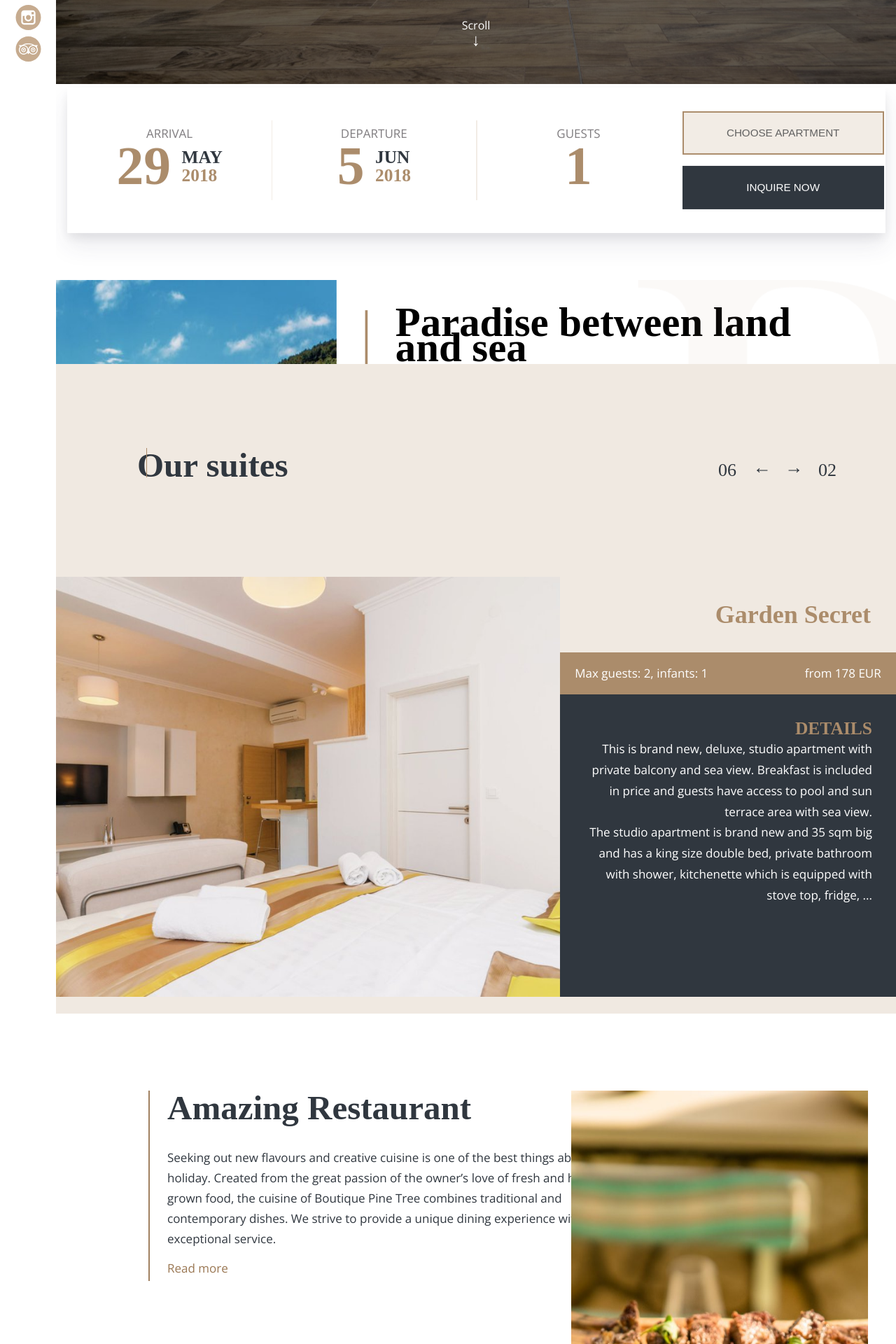
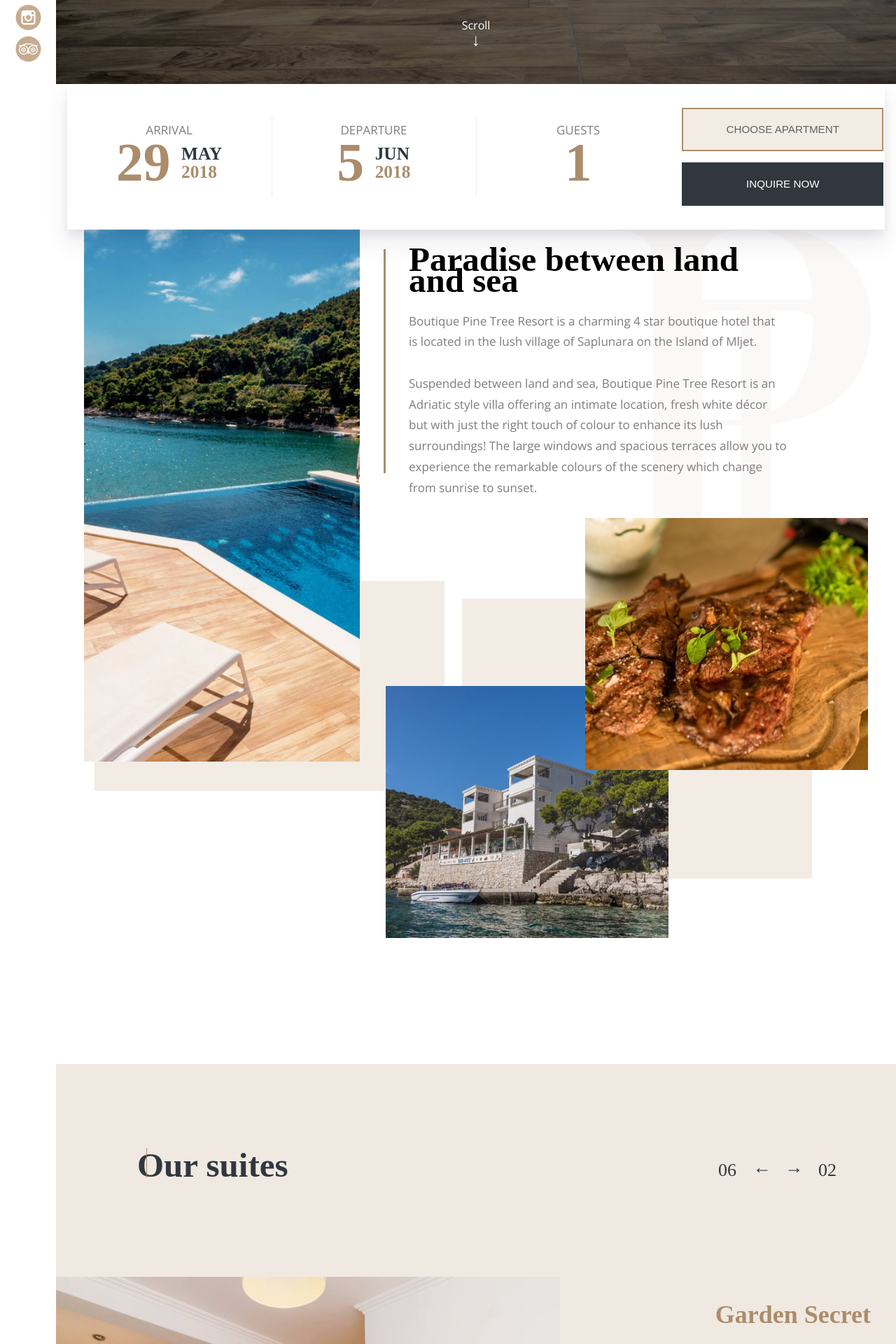
Before and after one commit to devmtn-condorental-clone/condorental-clone, a React (Create React App) app: page /#/ in a window 1280 px wide. Shown: the part 680-2600 px from the top of the page at 70% size. Built offline with nearby package versions, Linux system fonts and the light colour scheme; a web font is replaced by a local one.

Commit message:
animations done, need some tweaking

```diff
--- a/src/components/Home.js
+++ b/src/components/Home.js
@@ -30,11 +30,11 @@ class Home extends Component {
             <Header/>
             <HeaderModal/>
             <section id="main-content">
-                <section className="parallax_1">
+                {/* <section className="parallax_1"> */}
                     <Welcome/>
                     <Booking />
                     <Paradise />
-                </section>
+                {/* </section> */}
                 <OurSuites />
                 <Restaurant/>
                 <Quote/>
--- a/src/components/OurSuites.js
+++ b/src/components/OurSuites.js
@@ -1,7 +1,16 @@
 import React, { Component } from 'react'
 import '../style/oursuites.css'
+import AOS from 'aos';
+import 'aos/dist/aos.css';
 
 class OurSuites extends Component{
+    componentDidMount(){
+        AOS.init()
+    }
+
+    componentDidUpdate(){
+        AOS.refresh()
+    }
     render() {
         return(
             <section className="our-suites-comp">
@@ -19,16 +28,18 @@ class OurSuites extends Component{
                     </div>
                 </div>
                 <section className="suites-info">
+                    <div data-aos-anchor=".suites-head" data-aos-delay="500" data-aos-anchor-placement="top-top" data-aos-once="true" data-aos="unveil" className="img-cover"/>
                     <div className="suites-img" alt="Condo Master Bedroom"/>
                     <div className="suite-detailed-info">
-                        <h4>Garden Secret</h4>
-                        <div className="guest-price-info">
+                        <div data-aos-anchor=".suites-head" data-aos-anchor-placement="bottom-center" data-aos-once="true" data-aos="fadeIn"  className="before-details"/>
+                        <h4 data-aos-anchor=".suites-head"  data-aos-anchor-placement="top-top" data-aos-once="true" data-aos="fade-up" data-aos-delay="500" >Garden Secret</h4>
+                        <div data-aos-anchor=".suites-head" data-aos-anchor-placement="top-top" data-aos-once="true" data-aos="fade-up" data-aos-delay="600" className="guest-price-info">
                             <p className="guest-capacity">Max guests: 2, infants: 1</p>
                             <p className="price">from 178 EUR</p>
                         </div>
                         <div className="details-box">
-                            <h5>DETAILS</h5>
-                            <p>This is brand new, deluxe, studio apartment with private balcony and sea view. Breakfast is included in price and guests have access to pool and sun terrace area with sea view. <br />The studio apartment is brand new and 35 sqm big and has a king size double bed, private bathroom with shower, kitchenette which is equipped with stove top, fridge, ...</p>
+                            <h5 data-aos-anchor=".suites-head" data-aos-delay="600" data-aos-anchor-placement="top-top" data-aos-once="true" data-aos="fade-up" >DETAILS</h5>
+                            <p data-aos-anchor=".suites-head" data-aos-delay="600" data-aos-anchor-placement="top-top" data-aos-once="true" data-aos="fade-up" >This is brand new, deluxe, studio apartment with private balcony and sea view. Breakfast is included in price and guests have access to pool and sun terrace area with sea view. <br />The studio apartment is brand new and 35 sqm big and has a king size double bed, private bathroom with shower, kitchenette which is equipped with stove top, fridge, ...</p>
                         </div>
                     </div>
                 </section>
--- a/src/components/Paradise.js
+++ b/src/components/Paradise.js
@@ -4,26 +4,46 @@ import leftimg from '../style/images/paradise_left.jpg'
 import centerImg from '../style/images/paradise_center.jpg'
 import parSteak from '../style/images/paradise_steak.jpg'
 import bgImg from '../style/images/paradise_background_p.png'
+import AOS from 'aos';
+import 'aos/dist/aos.css';
 
 class Paradise extends Component{
+    componentDidMount(){
+        AOS.init({
+            duration: 1000
+        })
+    }
+
+    componentDidUpdate(){
+        AOS.refresh()
+    }
     render() {
         return(
-            <section className="parallax_paradise_cont">
+            // <section className="parallax_paradise_cont">
                 <section className="paradise-comp">
-                    <img className="pool-img" src={leftimg} alt="Pool View"/>
+                    <div className="pool-img-box">
+                        <div data-aos-anchor=".paradise-content" data-aos-anchor-placement="top-center" data-aos="slideDown" className="pool-shadow"/>
+                        <div data-aos-anchor=".paradise-content" data-aos-anchor-placement="top-center" data-aos-delay="500" data-aos="slideDown" className="pool-img" style={{backgroundImage: `url(${leftimg})`}} alt="Pool View"/>
+                    </div>
                     <div className="left-shadow shadow"/>
                     <div className="right-shadow shadow"/>
-                    <img className="building-img" src={centerImg} alt="Building View From Water"/>
-                    <img className="steak-img" src={parSteak} alt="Juicy Garnished Steak"/>
+                    <div className="building-box">
+                        <div data-aos-anchor=".paradise-content" data-aos-anchor-placement="top-center" data-aos="slideDown"  className="building-shadow"/>
+                        <div data-aos-anchor=".paradise-content" data-aos-anchor-placement="top-center" data-aos-delay="500" data-aos="slideDown"  className="building-img" style={{backgroundImage: `url(${centerImg})`}} alt="Building View From Water"/>
+                    </div>
+                    <div className="steak-box">
+                        <div data-aos-anchor=".paradise-content" data-aos-anchor-placement="top-center" data-aos="slideDown"  className="steak-shadow"/>
+                        <div data-aos-anchor=".paradise-content" data-aos-anchor-placement="top-center" data-aos-delay="500" data-aos="slideDown"  className="steak-img" style={{backgroundImage: `url(${parSteak})`}} alt="Juicy Garnished Steak"/>
+                    </div>
                     <img className="bg-img" src={bgImg} alt="Pine Tree Watermark"/>
                     <section className="paradise-content">
-                        <h2>Paradise between land and sea</h2>
-                        <p>Boutique Pine Tree Resort is a charming 4 star boutique hotel that is located in the lush village of Saplunara on the Island of Mljet.</p>
+                        <h2 data-aos="fade-up" data-aos-once="true" data-aos-anchor=".paradise-content" data-aos-duration="500" >Paradise between land and sea</h2>
+                        <p data-aos="fade-up" data-aos-once="true" data-aos-anchor=".paradise-content" data-aos-delay="100" data-aos-duration="500">Boutique Pine Tree Resort is a charming 4 star boutique hotel that is located in the lush village of Saplunara on the Island of Mljet.</p>
                         <br />
-                        <p>Suspended between land and sea, Boutique Pine Tree Resort is an Adriatic style villa offering an intimate location, fresh white décor but with just the right touch of colour to enhance its lush surroundings! The large windows and spacious terraces allow you to experience the remarkable colours of the scenery which change from sunrise to sunset.</p>
+                        <p data-aos="fade-up" data-aos-once="true" data-aos-delay="200" data-aos-anchor=".paradise-content" data-aos-duration="500">Suspended between land and sea, Boutique Pine Tree Resort is an Adriatic style villa offering an intimate location, fresh white décor but with just the right touch of colour to enhance its lush surroundings! The large windows and spacious terraces allow you to experience the remarkable colours of the scenery which change from sunrise to sunset.</p>
                     </section>
                 </section>
-            </section>
+            // </section>
         )
     }
 }
--- a/src/style/oursuites.scss
+++ b/src/style/oursuites.scss
@@ -1,10 +1,11 @@
 $nvblu: #30373f;
 $goldyLox: #ab8c6b;
+$bgColor: #f0e9e1;
 $ariba: 'Abhaya Libre', serif;
 .our-suites-comp{
-    height: 116vh;
+    height: 123.5vh;
     // width: 100%;
-    background-color: #f0e9e1;
+    background-color: $bgColor;
     .suites-head{
         position: relative;
         height: 19rem;
@@ -71,6 +72,16 @@ $ariba: 'Abhaya Libre', serif;
     .suites-info{
         display: flex;
         width: 100%;
+        position: relative;
+        .img-cover{
+            z-index: 2;
+            position: absolute;
+            bottom: 0;
+            left: 0;
+            background-color: $bgColor;
+            height: 100%;
+            width: 60%;
+        }
         div.suites-img{
             background: url('./images/suites_real_img.jpg') top;
             background-size: cover;
@@ -79,20 +90,63 @@ $ariba: 'Abhaya Libre', serif;
             cursor: pointer;
             transition: background-color 0.25s ease-in-out;
         }
+        .img-cover[data-aos="unveil"]
+        {
+            height: 37.5rem;
+            transition-property: height;
+            transition-timing-function: cubic-bezier(0.23, 1, 0.320, 1);
+            &.aos-animate {
+                height: 0;
+            }
+        }
+        // div.suites-img[data-aos="slideDown"]
+        // {
+        //     margin-bottom: 37.5rem;
+        //     transition-property: margin-bottom;
+        //     transition-timing-function: cubic-bezier(0.23, 1, 0.320, 1);
+        //     &.aos-animate {
+        //         margin-bottom: 0;
+        //     }
+        // }
         div.suites-img:hover{
             background-color: rgba(48,55,63,0.5);
             background-blend-mode: multiply;
         }
         .suite-detailed-info{
             width: 40%;
+            position: relative;
             h4{
+                background-color: $bgColor;
                 font-size: 2.25em;
                 font-family: $ariba;
                 color: $goldyLox;
                 text-align: right;
                 padding: 1em;
                 cursor: pointer;
+                // opacity: 0;
             }
+        //     h4[data-aos="slideUp"]{
+        //     margin-top: 10%;
+        //     opacity: 0;
+        //     transition-property: margin-top, opacity;
+        //     transition-timing-function: cubic-bezier(0.23, 1, 0.320, 1);
+        //     &.aos-animate{
+        //         margin-top: 0;
+        //         opacity: 1;
+        //     }
+        // }
+            // .guest-price-info[data-aos="slideUp"],
+            // .details-box h5[data-aos="slideUp"],
+            // .details-box p[data-aos="slideUp"]{
+            //     margin-top: 15%;
+            //     opacity: 0;
+            //     transition-property: margin-top, opacity;
+            //     transition-timing-function: cubic-bezier(0.23, 1, 0.320, 1);
+            //     &.aos-animate{
+            //         margin-top: 0;
+            //         opacity: 1;
+            //     }
+            // }
             h4:hover{
                 color: $nvblu;
             }
@@ -104,23 +158,45 @@ $ariba: 'Abhaya Libre', serif;
                 padding: 1.25em;
                 align-items: center;
                 font-size: 1.0625em;
+                // opacity: 0;
+
             }
             .details-box{
                 padding: 2em;
-                background-color: $nvblu;
                 color: white;
                 line-height: 175%;
                 font-size: 1.0625em;
                 text-align: right;
                 width: 100%;
+                position: relative;
                 h5{
                     font-size: 1.5em;
                     font-family: $ariba;
                     color: $goldyLox;
+                    opacity: 0;
                 }
-                height: 100%;
+                height: 27.05rem;
             }
             overflow: hidden;
         }
+        .suite-detailed-info .before-details{
+            width: 100%;
+            height: 100%;
+            background-color: $nvblu;
+            position: absolute;
+            top: 0;
+            left: 0;
+            bottom: 0;
+            right: 0;
+            opacity: 0;
+        }
+        .suite-detailed-info .before-details[data-aos="fadeIn"]{
+            opacity: 0;
+            transition-property: opacity;
+            transition-timing-function: cubic-bezier(0.23, 1, 0.320, 1);
+            &.aos-animate{
+                opacity: 1;
+            }
+        }
     }
 }
--- a/src/style/paradise.scss
+++ b/src/style/paradise.scss
@@ -1,11 +1,20 @@
 $nvblu: #30373f;
 $goldyLox: #ab8c6b;
-.parallax_paradise_cont{
-    position: absolute;
-    top: 100vh
+$shadowColor: #f2ece5;
+@keyframes slide-down{
+    from{
+        height: 0%;
+    }
+    to{
+        height: 48rem;
+    }
 }
+// .parallax_paradise_cont{
+//     position: absolute;
+//     top: 100vh
+// }
 .paradise-comp{
-    // margin-top: 50vh;
+    margin-top: 25vh;
     // padding-top: 50vh;
     height: 150vh;
     position: relative;
@@ -17,11 +26,36 @@ $goldyLox: #ab8c6b;
         width: auto;
         right: 3%;
     }
+    .pool-img-box{
+        width: 25.27rem;
+        position: absolute;
+        left: 2.5%;
+        height: 48rem;
+        overflow-y: hidden;
+        overflow-x: hidden;
+    }
+    .pool-shadow[data-aos="slideDown"], .pool-img[data-aos="slideDown"] {
+        top: -48rem;
+        transition-property: top;
+        transition-timing-function: cubic-bezier(0.23, 1, 0.320, 1);
+        &.aos-animate {
+            top: 0;
+        }
+    }
     .pool-img{
+        background-position: center;
+        background-size: cover
+    }
+    .pool-img, .pool-shadow{
+        top: -48rem;
+        width: 25.27rem;
+        height: 48rem;
         position: absolute;
         left: 2.5%;
         z-index: 3;
-        height: 48rem;
+    }
+    .pool-shadow, .building-shadow, .steak-shadow{
+        background-color: $shadowColor;
     }
     .paradise-content{
         float: right;
@@ -47,21 +81,67 @@ $goldyLox: #ab8c6b;
         left: 39%;
         height: 20rem;
     }
+    .building-box{
+        height: 22.5rem;
+        width: 25.27rem;
+        position: absolute;
+        top: 55%;
+        left: 39.25%;
+    }
+    .building-box, .steak-box{
+        overflow-y: hidden;
+        overflow-x: hidden;
+        height: 22.5rem;
+        width: 25.27rem;
+        position: absolute;
+    }
     .building-img{
+        background-position: center;
+        background-size: cover;
+    }
+    .building-img[data-aos="slideDown"],
+    .building-shadow[data-aos="slideDown"]
+    {
+        top: -22.5rem;
+        transition-property: top;
+        transition-timing-function: cubic-bezier(0.23, 1, 0.320, 1);
+        &.aos-animate {
+            top: 0;
+        }
+    }
+    .steak-box{
+        height: 22.5rem;
+        width: 25.27rem;
         position: absolute;
-        left: 39.25%;
-        top: 55%;
+        top: 35%;
+        right: 3.35%;
+    }
+    .steak-img{
+        background-position: center;
+        background-size: cover;
+    }
+    .steak-img[data-aos="slideDown"],
+    .steak-shadow[data-aos="slideDown"]
+    {
+        top: -22.5rem;
+        transition-property: top;
+        transition-timing-function: cubic-bezier(0.23, 1, 0.320, 1);
+        &.aos-animate {
+            top: 0;
+        }
+    }
+    .steak-img, .building-img, .building-shadow, .steak-shadow{
+        position: absolute;
+        height: 22.5rem;
+        width: 25.27rem;
         z-index: 3;
     }
-    .steak-img{
-        position: absolute;
-        right: 3.35%;
-        top: 35%;
-        z-index: 3;
-    }
-    .steak-img, .building-img{
-        height: 22.5rem;
-    }
+    // .building-img, .building-shadow{
+    //     left: 39.25%;
+    // }
+    // .steak-img, .steak-shadow{
+    //     right: 3.35%;
+    // }
     // img.steak-img{
     //     zoom: 0.4;
     // }
--- a/src/style/style.css
+++ b/src/style/style.css
@@ -3,24 +3,3 @@
   top: 0;
   left: 5rem;
   width: calc(100vw - 80px); }
-
-.parallax_1 {
-  -webkit-perspective: 100px;
-  perspective: 100px;
-  overflow-y: auto;
-  overflow-x: hidden;
-  width: calc(100vw -  80px);
-  height: 100vh;
-  padding-bottom: 150vh; }
-
-.booking-comp {
-  transform: translateZ(-1px) scale(1.01);
-  top: 101vh; }
-
-.welcome-comp {
-  transform: translateZ(-20px) scale(1.2);
-  margin-top: -5vh; }
-
-.paradise-comp {
-  transform: translateZ(-20px) scale(1.2);
-  margin-top: 50vh; }
--- a/src/style/style.scss
+++ b/src/style/style.scss
@@ -6,39 +6,39 @@
     top: 0;
     left: 5rem;
     width: calc(100vw - 80px);
-    max-width: calc(100vw - 80px);
+    // max-width: calc(100vw - 80px);
     // perspective: 100px;
     // overflow-y: auto;
     // overflow-x: hidden;
 }
 
-.parallax_1::-webkit-scrollbar{
-    width: 0px;
-}
-.parallax_1{
-    -webkit-perspective: 100px;
-    perspective: 100px;
-    overflow-y: auto;
-    overflow-x: hidden;
-    width: calc(100vw -  80px);
-    height: 100vh;
-    padding-bottom: 150vh;
-}
-.booking-comp{
-    transform: translateZ(-1px) scale(1.01);
-    // transform-style: preserve-3d;
-    top: 101vh;
-}
-.welcome-comp{
-    transform: translateZ(-20px) scale(1.2);
-    margin-top: -5vh;
+// .parallax_1::-webkit-scrollbar{
+//     width: 0px;
+// }
+// .parallax_1{
+//     -webkit-perspective: 100px;
+//     perspective: 100px;
+//     overflow-y: auto;
+//     overflow-x: hidden;
+//     width: calc(100vw -  80px);
+//     height: 100vh;
+//     padding-bottom: 150vh;
+// }
+// .booking-comp{
+//     transform: translateZ(-1px) scale(1.01);
+//     // transform-style: preserve-3d;
+//     top: 101vh;
+// }
+// .welcome-comp{
+//     transform: translateZ(-20px) scale(1.2);
+//     margin-top: -5vh;
 
-}
-.paradise-comp{
-    transform: translateZ(-20px) scale(1.2);
-    margin-top: 50vh;
+// }
+// .paradise-comp{
+//     transform: translateZ(-20px) scale(1.2);
+//     margin-top: 50vh;
 
-}
+// }
 // .booking-comp{
 //     transform: translateZ(-1px) scale(1.01);
 //     margin-top: 80vh;
```
